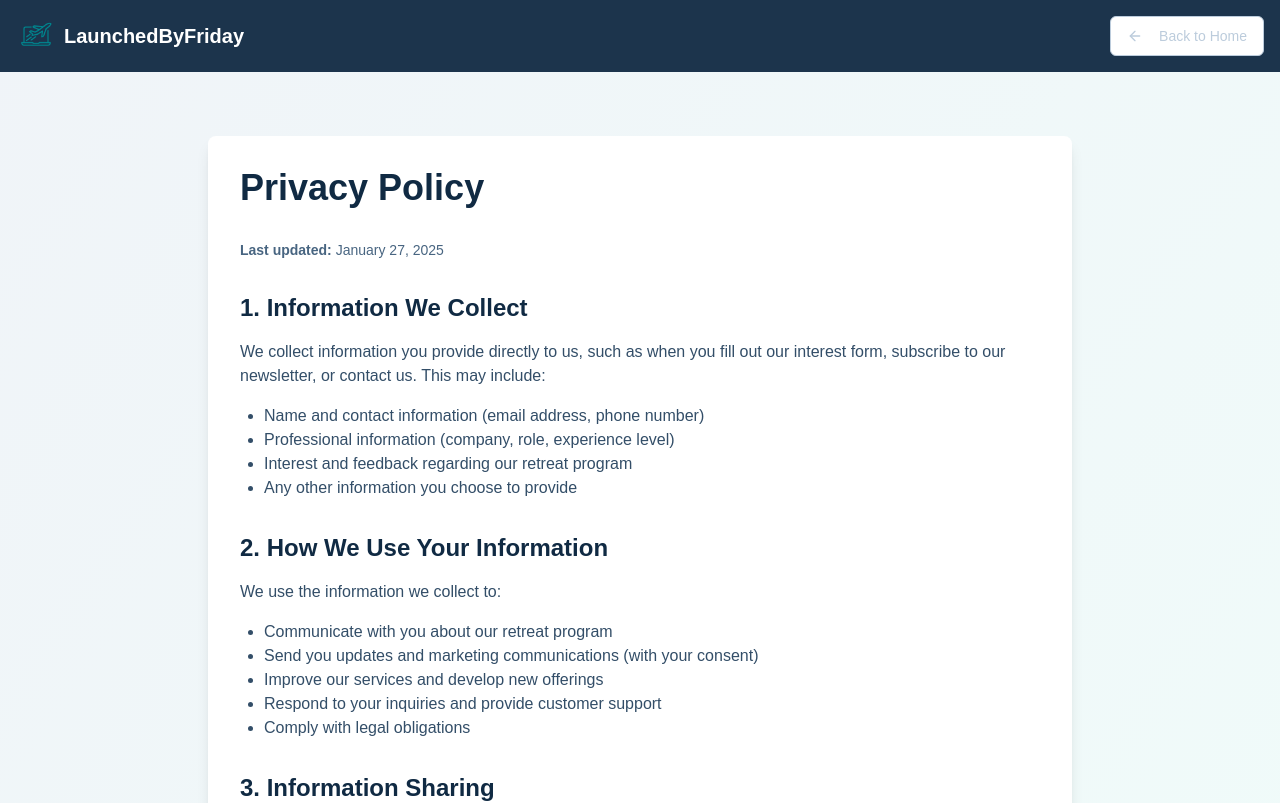
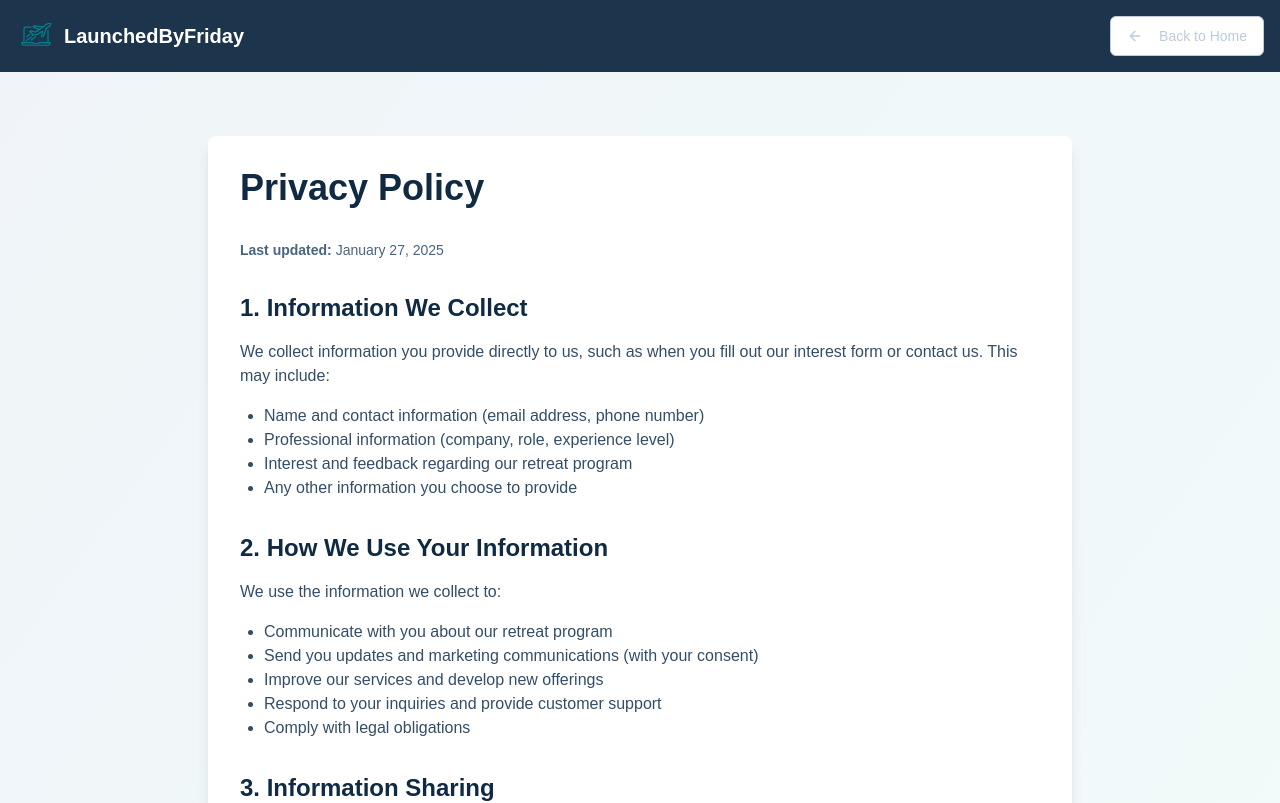
Before and after one commit to willsavard/LaunchedByFriday-landing, a Next.js app: page /privacy in a window 1280 px wide. Shown: the top 803 px of the page. Built offline with nearby package versions, Linux system fonts and the light colour scheme.

Commit message:
Update page.tsx

```diff
--- a/app/privacy/page.tsx
+++ b/app/privacy/page.tsx
@@ -63,8 +63,8 @@ export default function PrivacyPolicy() {
             <section className="mb-8">
               <h2 className="text-2xl font-semibold text-ocean-navy-900 mb-4">1. Information We Collect</h2>
               <p className="mb-4">
-                We collect information you provide directly to us, such as when you fill out our interest form,
-                subscribe to our newsletter, or contact us. This may include:
+                We collect information you provide directly to us, such as when you fill out our interest form
+                or contact us. This may include:
               </p>
               <ul className="list-disc pl-6 mb-4">
                 <li>Name and contact information (email address, phone number)</li>
```
